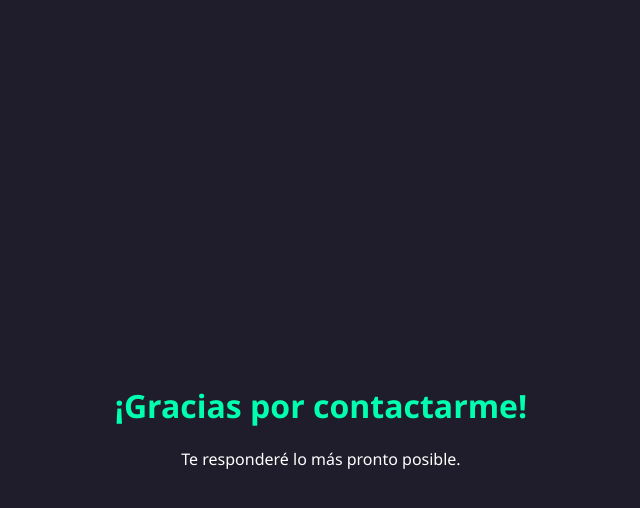
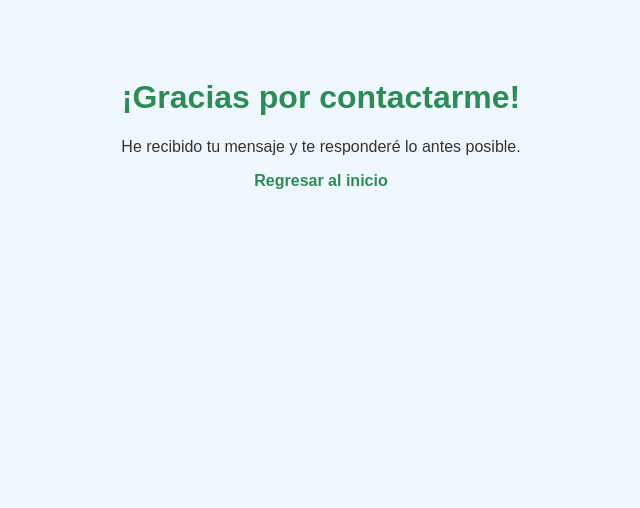
Before and after one commit to 2019630550/mi-pagina-web, a plain HTML site: page gracias.html in a window 1280 px wide. Shown: the whole page, without its empty margins (319-959 px from the left). Drawn offline with Linux system fonts and the light colour scheme.

Commit message:
gracias.html

```diff
--- a/gracias.html
+++ b/gracias.html
@@ -2,28 +2,32 @@
 <html lang="es">
 <head>
     <meta charset="UTF-8" />
+    <meta name="viewport" content="width=device-width, initial-scale=1" />
     <title>Gracias por tu mensaje</title>
     <style>
         body {
-            background: #1f1c2c;
-            color: #fff;
-            font-family: 'Segoe UI', sans-serif;
-            display: flex;
-            justify-content: center;
-            align-items: center;
-            height: 100vh;
+            font-family: Arial, sans-serif;
+            background: #f0f8ff;
+            color: #333;
             text-align: center;
-            padding: 1rem;
+            padding: 50px;
         }
         h1 {
-            color: #00ffae;
+            color: #2e8b57;
+        }
+        a {
+            color: #2e8b57;
+            text-decoration: none;
+            font-weight: bold;
+        }
+        a:hover {
+            text-decoration: underline;
         }
     </style>
 </head>
 <body>
-    <div>
-        <h1>¡Gracias por contactarme!</h1>
-        <p>Te responderé lo más pronto posible.</p>
-    </div>
+    <h1>¡Gracias por contactarme!</h1>
+    <p>He recibido tu mensaje y te responderé lo antes posible.</p>
+    <p><a href="https://2019630550.github.io/mi-pagina-web/">Regresar al inicio</a></p>
 </body>
 </html>
```
